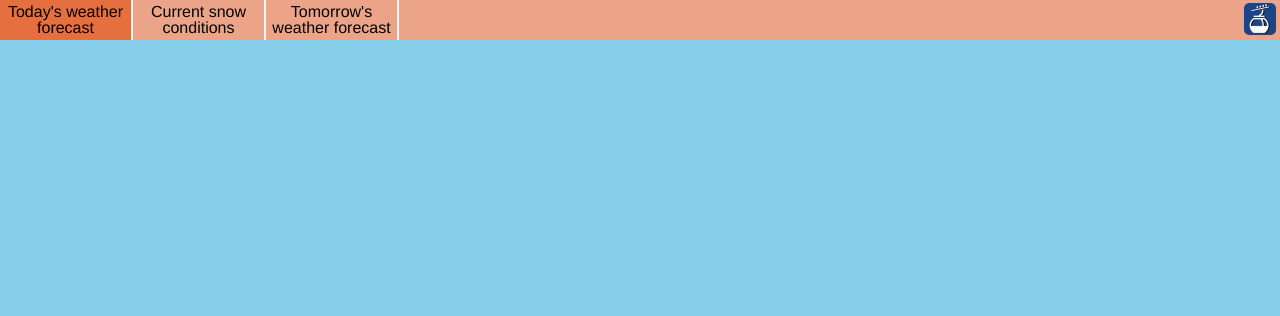
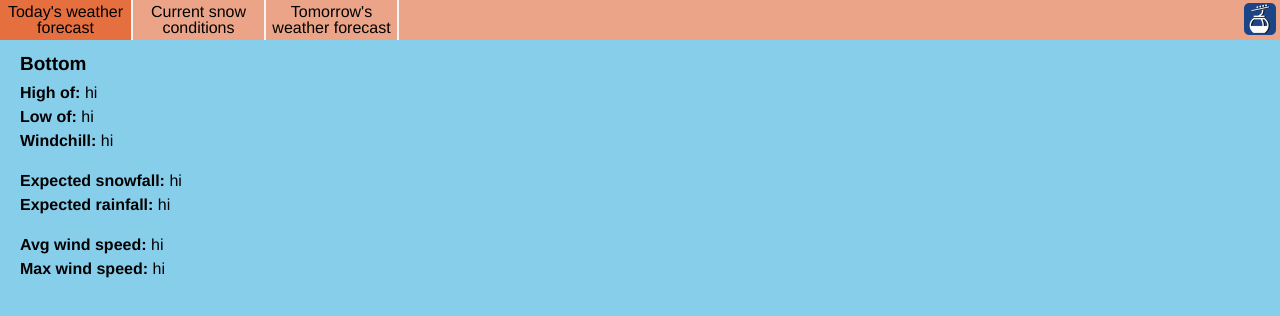
Before and after one commit to RonaldYou/Skicon, a browser extension: page tow.html in a window 1280 px wide. Drawn offline with Linux system fonts and the light colour scheme.

Commit message:
bottom info html added

```diff
--- a/tow.html
+++ b/tow.html
@@ -3,7 +3,7 @@
 <html>
     <head>
         <meta charset="utf-8">
-        <link rel="stylesheet" href="styles2.css">
+        <link rel="stylesheet" href="towStyles.css">
         <script src="towScript.js"></script>
     </head>
     <body>
@@ -13,6 +13,17 @@
             <li><a class ="navbar" href="#tw">Tomorrow's weather forecast</a></li>
             <li class="icon"><a href="index.html"><img src="/images/icon128-2.png" width = "32" height = "32"></a></li>
         </ul>
-        <p id="test"></p>
+        <div class="bottom">
+            <h1>Bottom</h1>
+            <h6>High of:</h6> <p>hi</p><br>
+            <h6>Low of:</h6> <p>hi</p><br>
+            <h6>Windchill:</h6> <p>hi</p><br><br>
+
+            <h6>Expected snowfall:</h6> <p>hi</p><br>
+            <h6>Expected rainfall:</h6> <p>hi</p><br><br>
+
+            <h6>Avg wind speed:</h6> <p>hi</p><br>
+            <h6>Max wind speed:</h6> <p>hi</p>
+        </div>
     </body>
 </html>
--- a/styles2.css
+++ b/towStyles.css
@@ -106,3 +106,27 @@ li .active:hover {
     text-decoration: none;
     background-color: #e07245ff;
 }
+
+.bottom{
+    font-family: "HelveticaNeue-Light", "Helvetica Neue Light", "Helvetica Neue", Helvetica, Arial, "Lucida Grande", sans-serif;
+    display:block;
+    padding-left: 20px;
+    padding-top: 5px;
+}
+
+.bottom h6, .bottom p{
+    display: inline;
+    font-size: 16px;
+    line-height: 24px;
+}
+
+.bottom h6{
+    font-weight: 700;
+}
+
+.bottom h1{
+    font-weight: 900;
+    font-size: 19px;
+    line-height: 24px;
+    padding: 7px 0px 5px;
+}
```
Also changed, not shown: index.html (+1 -1 lines), indexStyles.css (renamed from styles.css), manifest.json.
